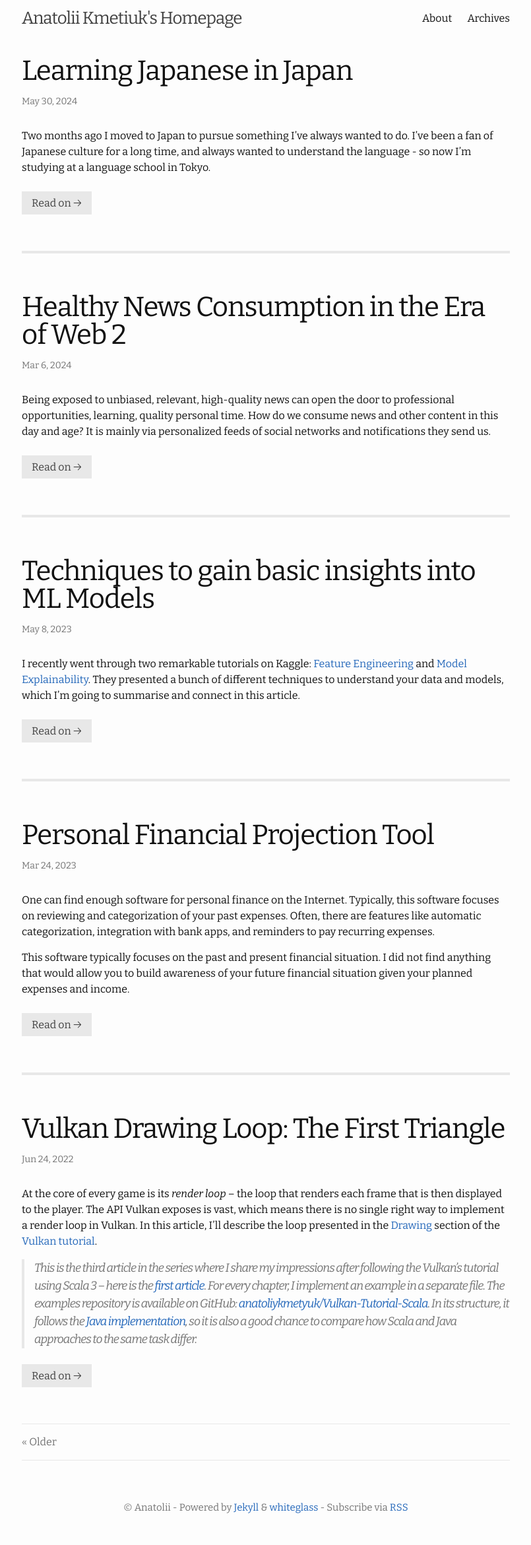
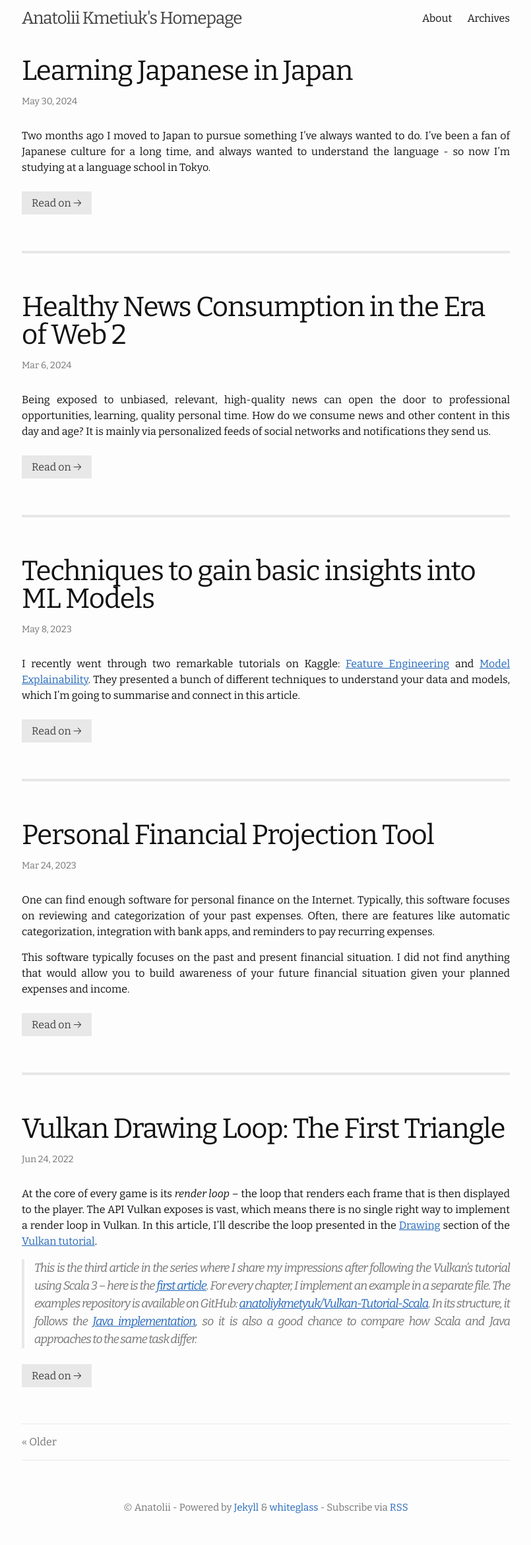
Before and after one commit to anatoliykmetyuk/anatoliykmetyuk.github.io, a Jekyll site: the page built from index.html, in a window 1280 px wide. Shown: the whole page at 66% size, without its empty margins (237-1042 px from the left). Built offline with Jekyll 4.4.1, drawn with Linux system fonts in a browser that asks for light colours; the list of posts is cut into pages by our own code.

Commit message:
Make articles appearance nicer

```diff
--- a/_sass/whiteglass/_layout.scss
+++ b/_sass/whiteglass/_layout.scss
@@ -160,6 +160,9 @@
 .post-content {
   margin-bottom: $spacing-unit;
 
+  text-align: justify;
+  text-justify: inter-word;
+
   h1 {
     font-size: 38px;
 
@@ -190,6 +193,10 @@
     @include media-query($on-laptop) {
       font-size: 18px;
     }
+  }
+
+  a {
+    text-decoration: underline;
   }
 }
 
```
